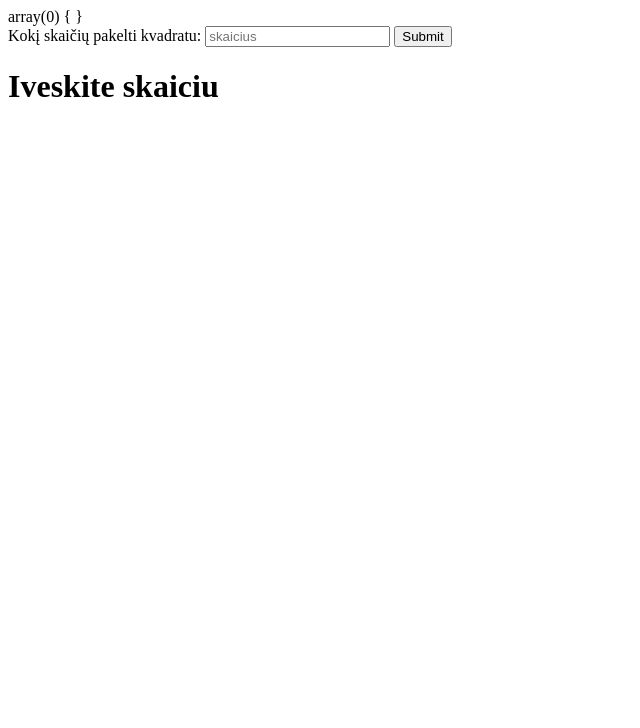
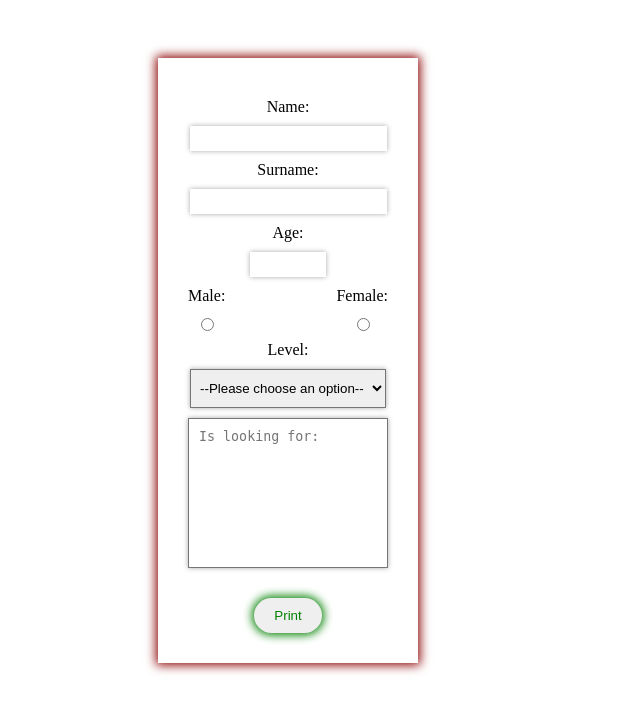
Before and after one commit to mariuskkt/php, a PHP site: page / in a window 1280 px wide. Shown: the top 728 px of the page, without its empty margins (0-640 px from the left). Run offline with PHP 8.4, Linux system fonts and the light colour scheme.

Commit message:
basic form

```diff
--- a/assets/css/style.css
+++ b/assets/css/style.css
@@ -1,97 +1,103 @@
-body {
-    margin: 0;
-    box-sizing: border-box;
-}
-
-nav ul, footer ul {
-    list-style-type: none;
-    display: flex;
-}
-
-nav {
-    border: 2px solid black;
-    position: relative;
-}
-
-li a {
-    padding: 20px 0;
-}
-
-nav ul a {
-    color: black;
-    text-decoration: none;
-    padding: 20px;
-    margin-right: 20px;
-}
-
-.active {
-    color: red;
-}
-
-.dropdown {
-    position: absolute;
-    display: none;
-    margin: 20px 0;
-    transition: 0.4s;
-}
-
-ul li:hover .dropdown {
-    display: block;
-    transition: 0.4s;
-}
-
-.dropdown ul {
-    display: flex;
-    flex-direction: column;
-    background-color: black;
-    padding: 0;
-    text-align: center;
-    position: absolute;
-}
-
-.dropdown a {
-    color: aliceblue;
-}
-
-.dropdown li {
-    padding: 20px 0;
+img {
+    width: 100%;
 }
 
 main {
-    height: 500px;
+    display: flex;
+    justify-content: space-between;
+    padding: 50px 150px;
 }
 
-footer {
+form {
+    display: flex;
+    justify-content: center;
+    flex-direction: column;
+    align-items: center;
+    box-shadow: 0 0 10px 2px darkred;
+    padding: 30px;
+}
+
+label {
     display: flex;
     justify-content: center;
     align-items: center;
-    background-color: black;
-    height: 23%;
-}
-
-footer {
-    display: flex;
     flex-direction: column;
 }
 
-.footer-ul {
-    display: flex;
-    padding: 0;
+span {
+    margin: 10px 0;
 }
 
-.footer-li {
-    margin-right: 20px;
+button {
+    margin-top: 30px;
+    color: green;
+    border: none;
+    box-shadow: 0 0 10px 2px;
+    padding: 10px 20px;
+    border-radius: 30px;
+    outline: none;
+    cursor: pointer;
 }
 
-.footer-li:last-child {
-    margin-right: 0;
+input {
+    outline: none;
+    border: none;
+    box-shadow: 0 0 5px darkgrey;
+    padding: 5px 10px;
 }
 
-.footer-li-a {
-    color: white;
-    text-decoration: none;
+textarea {
+    width: 200px;
+    height: 150px;
+    resize: none;
+    margin-top: 10px;
+    padding: 10px;
+    box-shadow: 0 0 5px darkgrey;
+}
+select{
+    box-shadow: 0 0 5px darkgrey;
+    padding: 10px 5px;
+}
+textarea:focus {
+    outline-color: green;
 }
 
-footer p {
+.radio {
+    display: flex;
+    justify-content: space-between;
+    width: 100%;
+}
+
+select:focus {
+    outline-color: green;
+}
+
+select option:focus {
+    background: green;
+}
+
+.radio-button {
+    box-shadow: none;
+}
+
+.form_visual {
+    display: flex;
+    flex-direction: column;
+    padding: 50px 30px;
+    align-items: center;
+    max-width: 300px;
+    text-align: center;
+}
+
+option:checked, option:hover {
     color: white;
+    background: #488f8f;
 }
+
+img {
+    width: 250px;
+    height: 250px;
+    display: inline-block;
+    text-align: center;
+    object-position: center;
+}
--- a/index.php
+++ b/index.php
@@ -1,40 +1,123 @@
 <?php
-/**
- * returns integer value in square
- * @param $x float
- * @return float|int
- */
-function square(float $x): float
-{
-    return $x * $x;
+
+if (isset($_POST['name']) && $_POST['name'] != '') {
+    $name = $_POST['name'];
+} else {
+    $name = '';
+}
+if (isset($_POST['surname']) && $_POST['surname'] != '') {
+    $surname = $_POST['surname'];
+} else {
+    $surname = '';
 }
 
-$text = 'Iveskite skaiciu';
 
-if (isset($_POST['number']) && $_POST['number'] != '') {
-    $text = 'Skaicius kvadratu: ' . square($_POST['number']);
+if (isset($_POST['age']) && $_POST['age'] != '') {
+    $age = $_POST['age'] . ' years old';
+
+} else {
+    $age = ' age not given';
 }
 
-var_dump($_POST);
+if (isset($_POST['sex']) && $_POST['sex'] != '') {
+    $sex = $_POST['sex'];
+
+} else {
+    $sex = 'sex not selected';
+}
+if (isset($_POST['level']) && $_POST['level'] != '') {
+    $level = $_POST['level'];
+
+}
+if (isset($_POST['textarea']) && $_POST['textarea'] != '') {
+    $text_area = $_POST['textarea'];
+
+} else {
+    $text_area = 'Nothing to show';
+}
+
+$h1 = $name . ' ' . $surname;
+
+
+if (!empty($_POST)) {
+    $p = strtr('is a @age @sex is the @level level developer and is looking for: ', [
+        '@sex' => $sex,
+        '@age' => $age,
+        '@level' => $_POST['level'],
+    ]);
+    $style = 'box-shadow: 0 0 10px darkgreen';
+    $text = $text_area;
+
+    if ($sex == 'male') {
+        $src = '<img src="https://1qxhwojc9e83sxfid3a7dbw1-wpengine.netdna-ssl.com/wp-content/uploads/Developer.png">';
+    } elseif ($sex == 'female') {
+        $src = '<img src="https://static.thenounproject.com/png/94093-200.png">';
+    } else {
+        $src = '';
+    }
+} else {
+    $p = '';
+    $src = '';
+    $text = '';
+    $style = '';
+}
 
 ?>
 <html lang="en" dir="ltr">
 <head>
     <meta charset="utf-8">
+    <link rel = "stylesheet" type = "text/css" href = "assets/css/style.css" />
     <title></title>
     <style>
     </style>
 </head>
 <body>
 <main>
-    <form action="index.php" method="post">
+    <form method="post">
         <label>
-            <span>Kokį skaičių pakelti kvadratu: </span>
-            <input name="number" type="number" placeholder="skaicius">
+            <span>Name:</span>
+            <input name="name" type="text" required>
         </label>
-        <input type="submit">
+        <label>
+            <span>Surname:</span>
+            <input name="surname" type="text" required>
+        </label>
+        <label>
+            <span>Age:</span>
+            <input name="age" type="number" min="18" max="120">
+        </label>
+        <section class="radio">
+            <label>
+                <span>Male:</span>
+                <input class="radio-button" placeholder="male" name="sex" type="radio" value="male">
+            </label>
+            <label>
+                <span>Female:</span>
+                <input class="radio-button" name="sex" type="radio" value="female">
+            </label>
+        </section>
+        <label>
+            <span>Level:</span>
+            <select name="level">
+                <option value="">--Please choose an option--</option>
+                <option value="beginner">Beginner</option>
+                <option value="advanced">Advanced</option>
+                <option value="expert">Expert</option>
+            </select>
+
+        </label>
+        <label>
+            <textarea name="textarea" placeholder="Is looking for:"></textarea>
+        </label>
+        <button type="submit" value="print">Print</button>
     </form>
-    <h1><?php print $text ?></h1>
+
+    <div class="form_visual" style="<?php print $style ?>">
+        <h1><?php print $h1 ;?></h1>
+        <p><?php print $p ;?></p>
+        <p><?php print $text ;?></p>
+        <?php print $src ;?>
+    </div>
 </main>
 </body>
 </html>
```
